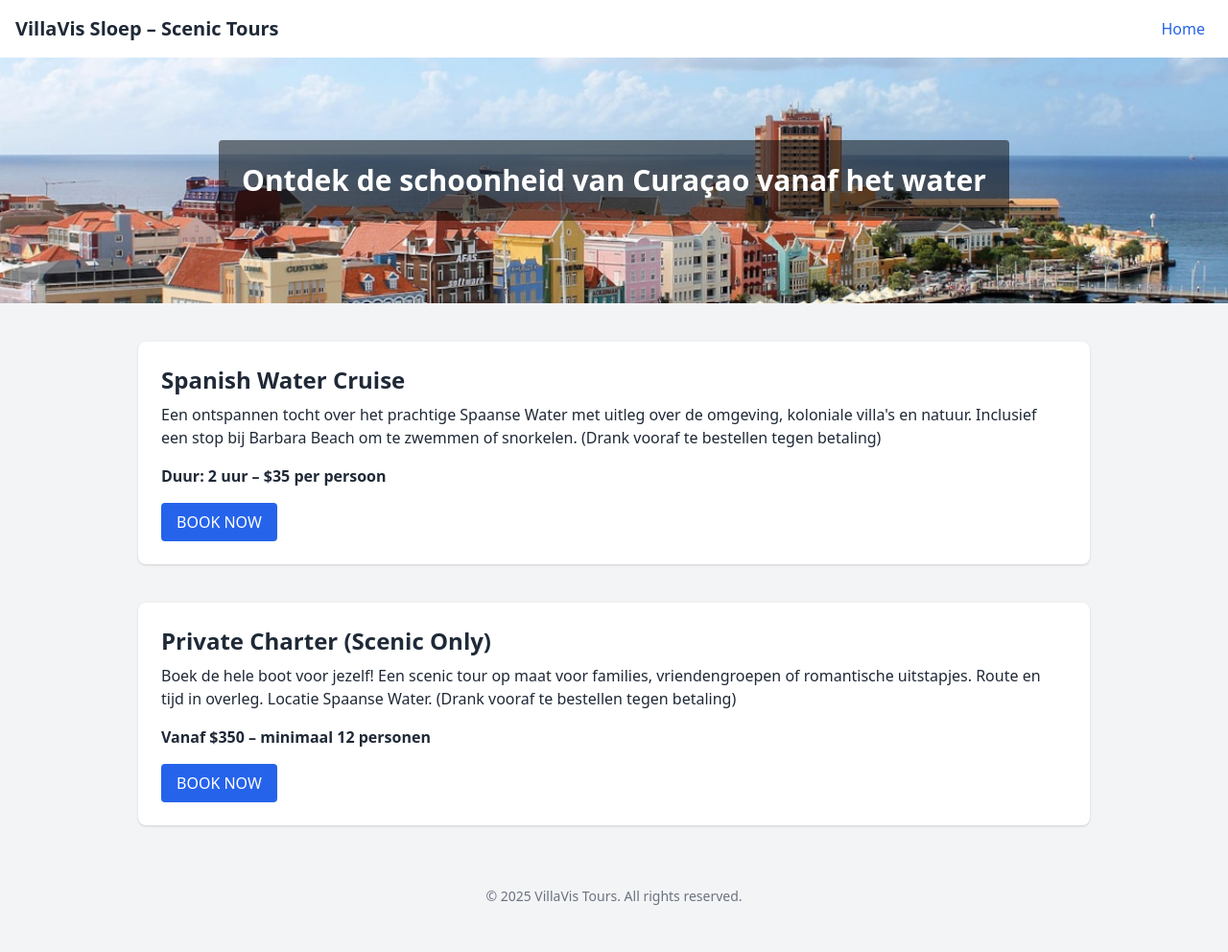
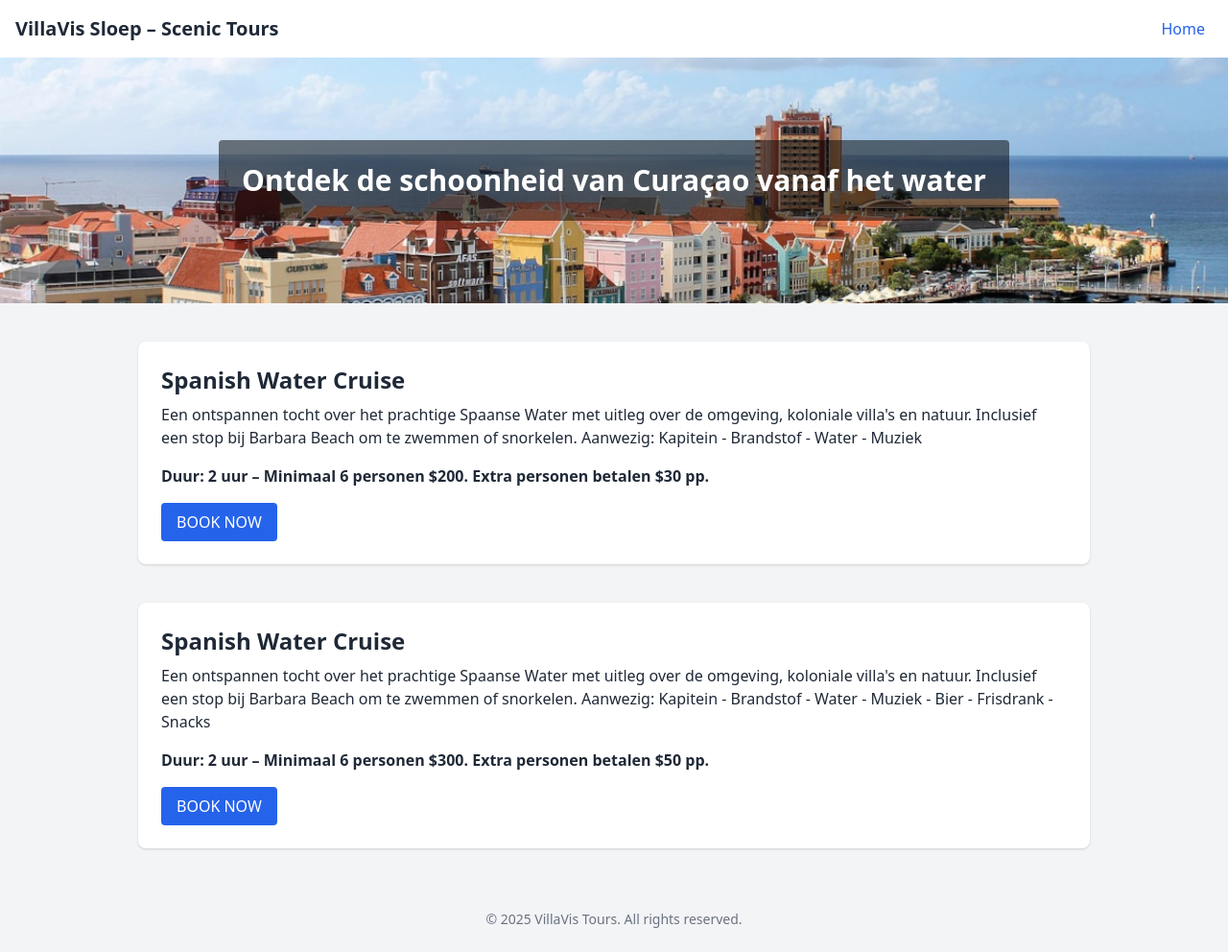
Before and after one commit to tjaracas/villavistours, a Jekyll site: the page scenic.html, which Jekyll copies as it is, in a window 1280 px wide. Shown: the whole page at 96% size. Built offline with Jekyll 4.4.1, drawn with Linux system fonts in a browser that asks for light colours; before the commit the page ends 968 px from its top, so only the background shows below that.

Commit message:
Update scenic.html

```diff
--- a/scenic.html
+++ b/scenic.html
@@ -30,23 +30,22 @@
     <div class="bg-white rounded-lg shadow p-6">
       <h3 class="text-2xl font-semibold mb-2">Spanish Water Cruise</h3>
       <p class="mb-4">
-        Een ontspannen tocht over het prachtige Spaanse Water met uitleg over de omgeving, koloniale villa's en natuur. Inclusief een stop bij Barbara Beach om te zwemmen of snorkelen. (Drank vooraf te bestellen tegen betaling)
+        Een ontspannen tocht over het prachtige Spaanse Water met uitleg over de omgeving, koloniale villa's en natuur. Inclusief een stop bij Barbara Beach om te zwemmen of snorkelen. Aanwezig: Kapitein - Brandstof - Water - Muziek
       </p>
-      <p class="font-bold mb-4">Duur: 2 uur – $35 per persoon</p>
+      <p class="font-bold mb-4">Duur: 2 uur – Minimaal 6 personen $200. Extra personen betalen $30 pp.</p>
       <a href="booking.html?tour=spanishwater" class="inline-block bg-blue-600 text-white px-4 py-2 rounded hover:bg-blue-700">BOOK NOW</a>
     </div>
 
 
     <!-- Tour 2 -->
     <div class="bg-white rounded-lg shadow p-6">
-      <h3 class="text-2xl font-semibold mb-2">Private Charter (Scenic Only)</h3>
+      <h3 class="text-2xl font-semibold mb-2">Spanish Water Cruise</h3>
       <p class="mb-4">
-        Boek de hele boot voor jezelf! Een scenic tour op maat voor families, vriendengroepen of romantische uitstapjes. Route en tijd in overleg. Locatie Spaanse Water. (Drank vooraf te bestellen tegen betaling)
+        Een ontspannen tocht over het prachtige Spaanse Water met uitleg over de omgeving, koloniale villa's en natuur. Inclusief een stop bij Barbara Beach om te zwemmen of snorkelen. Aanwezig: Kapitein - Brandstof - Water - Muziek - Bier - Frisdrank - Snacks
       </p>
-      <p class="font-bold mb-4">Vanaf $350 – minimaal 12 personen</p>
-      <a href="booking.html?tour=private" class="inline-block bg-blue-600 text-white px-4 py-2 rounded hover:bg-blue-700">BOOK NOW</a>
+      <p class="font-bold mb-4">Duur: 2 uur – Minimaal 6 personen $300. Extra personen betalen $50 pp.</p>
+      <a href="booking.html?tour=spanishwaterwithfood" class="inline-block bg-blue-600 text-white px-4 py-2 rounded hover:bg-blue-700">BOOK NOW</a>
     </div>
-
   </main>
 
   <!-- Footer -->
```
